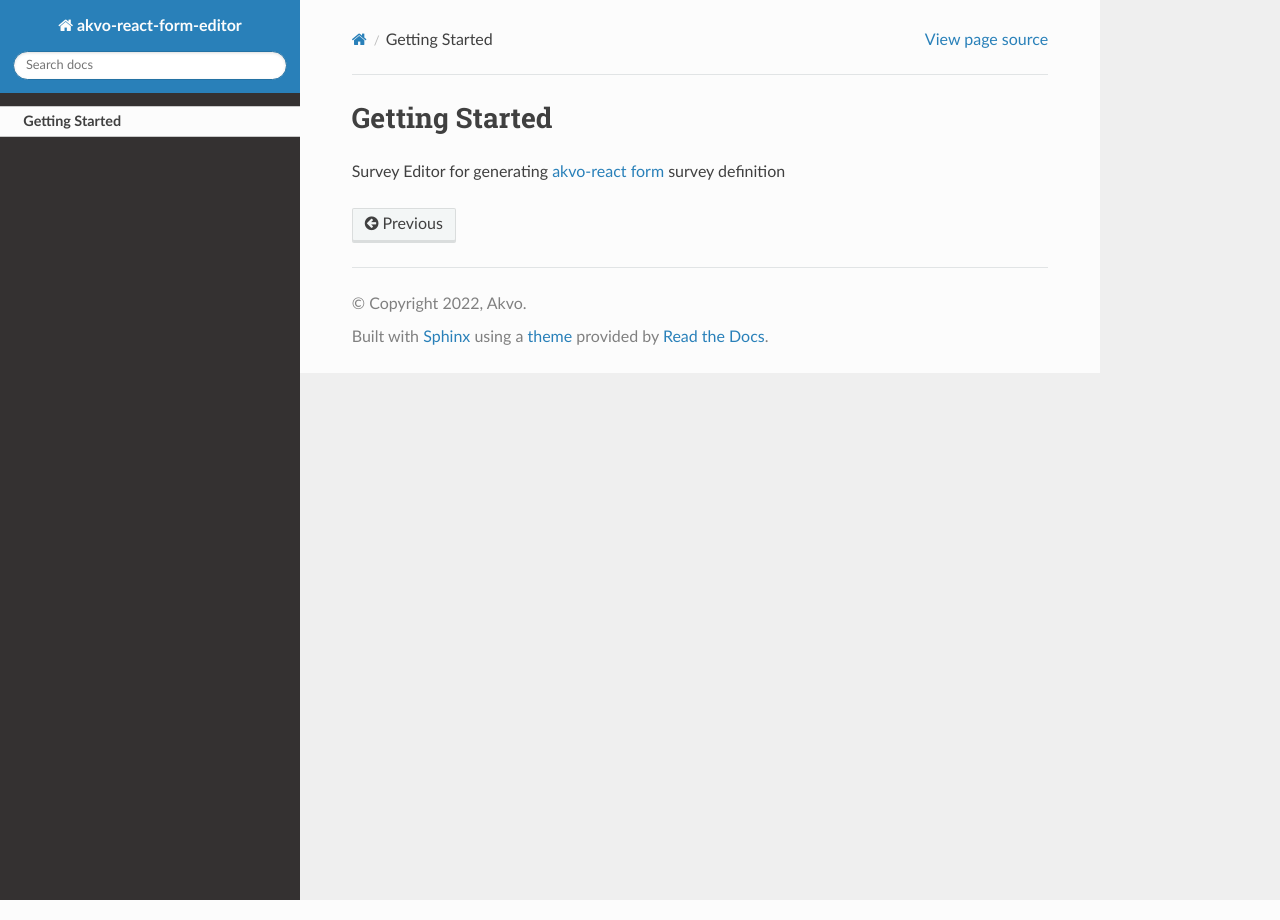
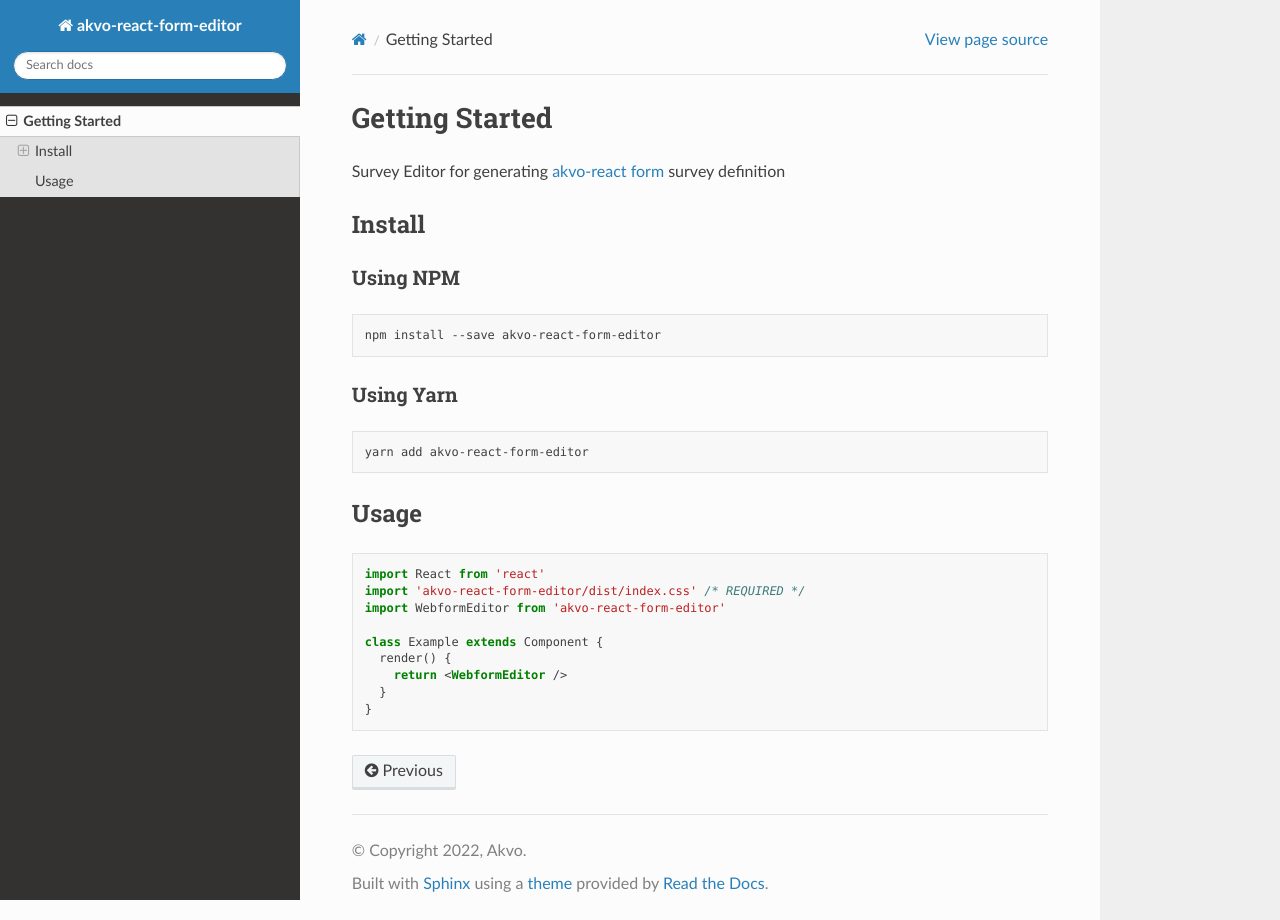
Before and after one commit to dev-raj-git-ec/akvo-react-form-editor, a Sphinx documentation site: the page built from docs/source/install.rst, in a window 1280 px wide. Built offline with Sphinx 7.4.7 and the Read the Docs theme 2.0.0, drawn with Linux system fonts in a browser that asks for light colours.

Commit message:
[#1] Use JSX codeblock

```diff
--- a/docs/requirements.txt
+++ b/docs/requirements.txt
@@ -1 +1,2 @@
+jsx-lexer==2.0.0
 sphinx-rtd-theme==1.0.0
--- a/docs/source/index.rst
+++ b/docs/source/index.rst
@@ -8,7 +8,7 @@
 
 |Build Status| |Repo Size| |Languages| |Issues| |Last Commit|
 
-Real Time Monitoring Information Systems
+Survey Editor for generating `akvo-react form <https://github.com/akvo/akvo-react-form>`__ survey definition.
 
 .. toctree::
    :maxdepth: 2
--- a/docs/source/install.rst
+++ b/docs/source/install.rst
@@ -1,4 +1,38 @@
 Getting Started
-===============
+---------------
 
 Survey Editor for generating `akvo-react form <https://github.com/akvo/akvo-react-form>`__ survey definition
+
+*******
+Install
+*******
+
+Using NPM
+=========
+
+.. code:: bash
+
+   npm install --save akvo-react-form-editor
+
+Using Yarn
+==========
+
+.. code:: bash
+
+   yarn add akvo-react-form-editor
+
+*****
+Usage
+*****
+
+.. code-block:: jsx
+
+   import React from 'react'
+   import 'akvo-react-form-editor/dist/index.css' /* REQUIRED */
+   import WebformEditor from 'akvo-react-form-editor'
+
+   class Example extends Component {
+     render() {
+       return <WebformEditor />
+     }
+   }
```
Also changed, not shown: 2 other files.
